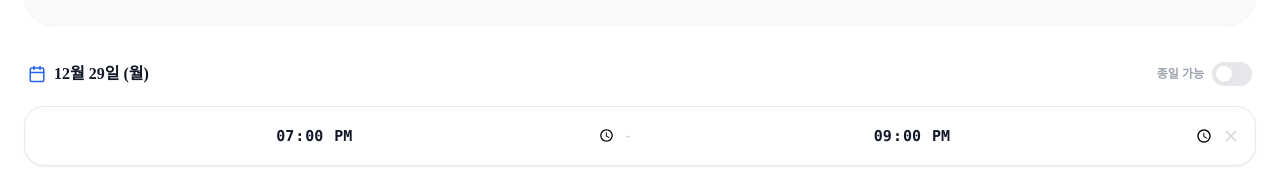
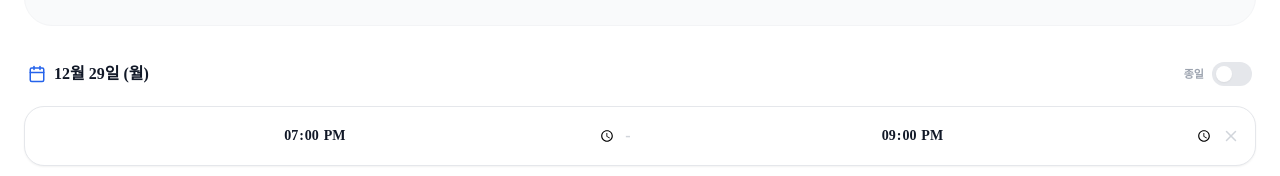
Before and after one commit to pany0108/loxo-kkiri, a React (Create React App) app: page /propose/detail in a window 1280 px wide. Shown: the part 381-557 px from the top of the page. Built offline with nearby package versions, Linux system fonts and the light colour scheme.

Commit message:
종일, 시간선택 UI 통일

```diff
--- a/src/pages/MeetingResponse.tsx
+++ b/src/pages/MeetingResponse.tsx
@@ -247,7 +247,7 @@ const MeetingResponse = () => {
                         <span className="text-[15px] font-black text-gray-900">{dayjs(slot.date).format('MM월 DD일 (ddd)')}</span>
 
                         <div onClick={() => toggleAllDay(slot.date)} className="flex items-center gap-2 cursor-pointer group">
-                          <span className={`text-[11px] font-bold transition-colors ${slot.isAllDay ? 'text-emerald-600' : 'text-gray-400'}`}>종일 가능</span>
+                          <span className={`text-[11px] font-bold transition-colors ${slot.isAllDay ? 'text-emerald-600' : 'text-gray-400'}`}>종일</span>
                           <div
                             className={`
                                relative w-10 h-6 rounded-full transition-colors duration-200 shrink-0
@@ -265,7 +265,7 @@ const MeetingResponse = () => {
                       </div>
 
                       {slot.isAllDay ? (
-                        <div className="bg-emerald-50 p-3 rounded-xl border border-emerald-100 text-center">
+                        <div className="bg-emerald-50 px-3 py-[15px] rounded-xl border border-emerald-100 text-center">
                           <p className="text-[12px] text-emerald-600 font-bold">✨ 하루 종일 가능해요!</p>
                         </div>
                       ) : (
--- a/src/pages/ProposeMeetingDetail.tsx
+++ b/src/pages/ProposeMeetingDetail.tsx
@@ -135,7 +135,7 @@ const ProposeMeetingDetail = () => {
                   </div>
 
                   <div onClick={() => handleToggleDayAllDay(dateStr)} className="flex items-center gap-2 cursor-pointer group py-1">
-                    <span className={`text-[12px] font-bold transition-colors ${isAllDay ? 'text-emerald-500' : 'text-gray-400 group-hover:text-gray-600'}`}>종일 가능</span>
+                    <span className={`text-[11px] font-bold transition-colors ${isAllDay ? 'text-emerald-600' : 'text-gray-400'}`}>종일</span>
                     <div
                       className={`
                         relative w-10 h-6 rounded-full transition-colors duration-200 shrink-0
@@ -170,14 +170,14 @@ const ProposeMeetingDetail = () => {
                               type="time"
                               value={slot.start}
                               onChange={(e) => handleTimeChange(dateStr, index, 'start', e.target.value)}
-                              className="bg-transparent border-none outline-none text-[15px] font-bold text-gray-900 text-center font-mono w-full min-w-[70px] p-0"
+                              className="bg-transparent border-none outline-none text-[14px] font-bold text-gray-900 text-center w-full min-w-[70px] p-0"
                             />
                             <span className="text-gray-300 font-bold shrink-0">-</span>
                             <input
                               type="time"
                               value={slot.end}
                               onChange={(e) => handleTimeChange(dateStr, index, 'end', e.target.value)}
-                              className="bg-transparent border-none outline-none text-[15px] font-bold text-gray-900 text-center font-mono w-full min-w-[70px] p-0"
+                              className="bg-transparent border-none outline-none text-[14px] font-bold text-gray-900 text-center w-full min-w-[70px] p-0"
                             />
                           </div>
 
```
